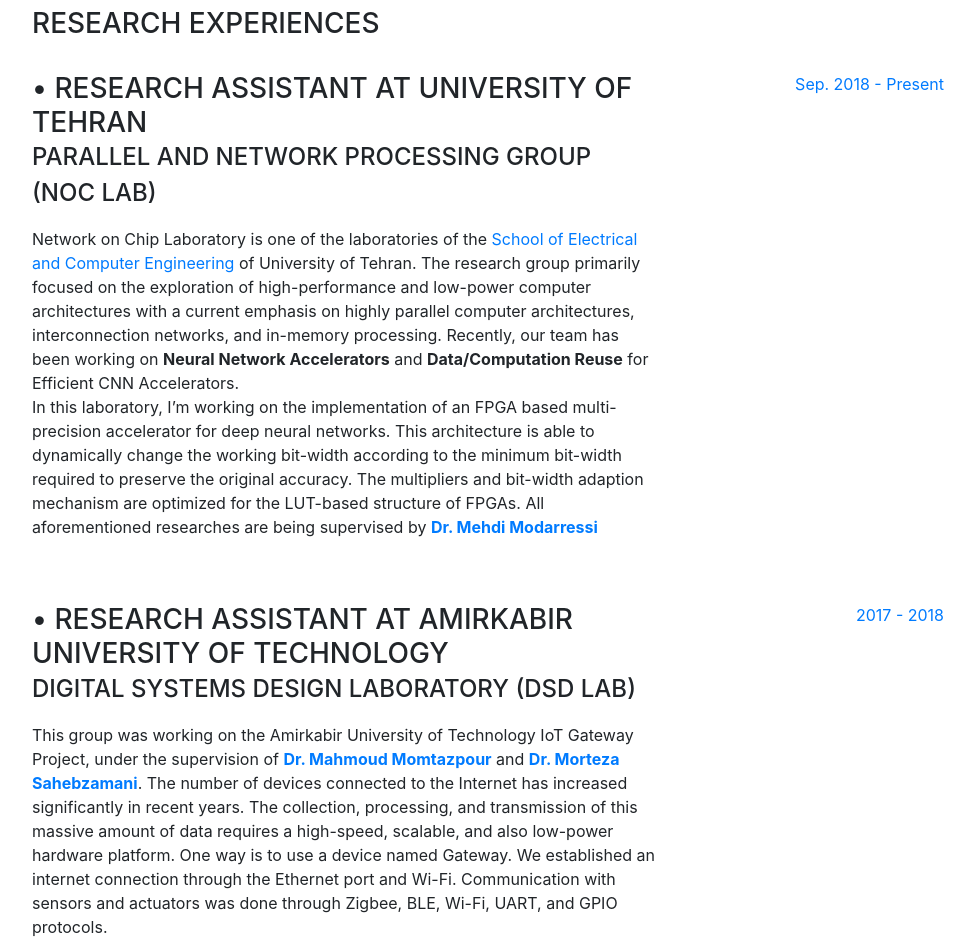
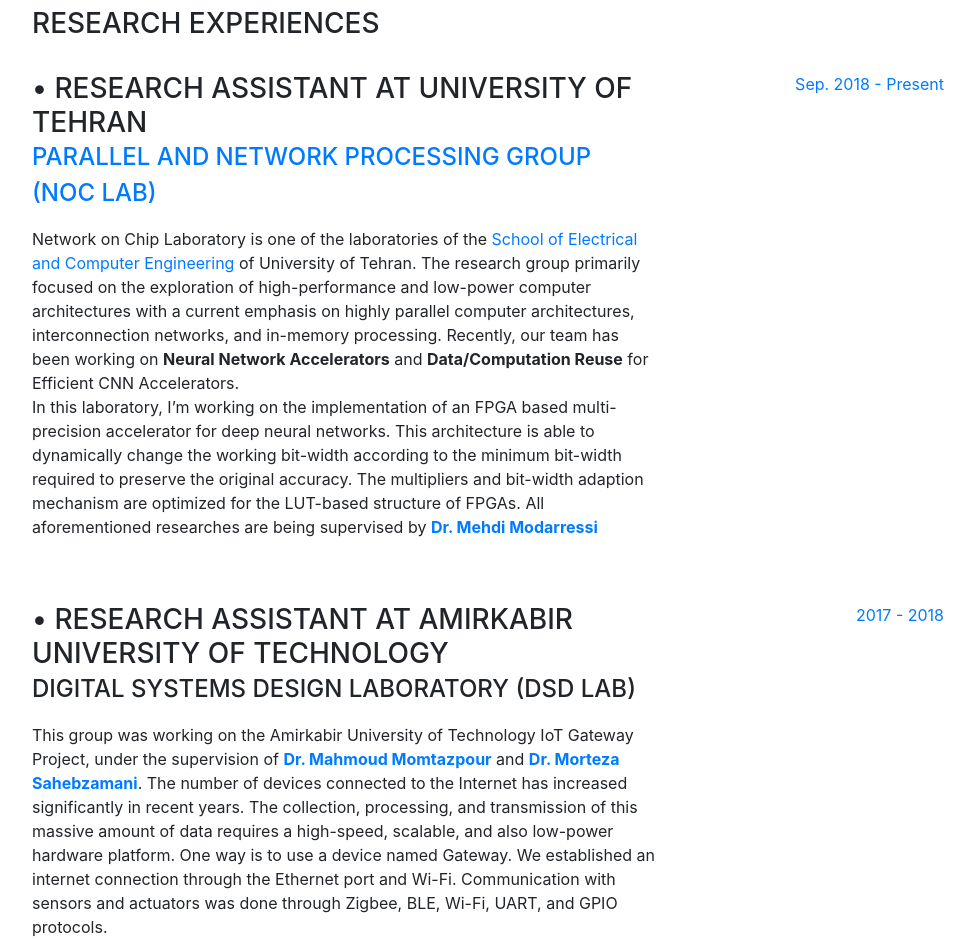
Before and after one commit to negarneda/negarneda.github.io, a website with bundled scripts: page index.html in a window 1280 px wide. Shown: the part 2780-3719 px from the top of the page, without its empty margins (288-1263 px from the left). Built offline with nearby package versions, Linux system fonts and the light colour scheme; a web font is replaced by a local one.

Commit message:
Update index.html

```diff
--- a/index.html
+++ b/index.html
@@ -192,7 +192,7 @@
           <div class="resume-item d-flex flex-column flex-md-row mb-5">
             <div class="resume-content mr-auto">
               <h3 class="mb-0">• Research Assistant at University of Tehran</h3>
-              <div class="subheading mb-3">Parallel and Network Processing Group (NOC Lab)</div>
+              <div class="subheading mb-3"><a href = "https://utnoc.ir/new/index.html">Parallel and Network Processing Group (NOC Lab)</a></div>
               <p>Network on Chip Laboratory is one of the laboratories of the <a href = "https://ece.ut.ac.ir/en">School of Electrical and Computer Engineering</a> of University of Tehran. The research group primarily focused on the exploration of high-performance and low-power computer architectures with a current emphasis on highly parallel computer architectures, interconnection networks, and in-memory processing.
 			   Recently, our team has been working on <b>Neural Network Accelerators</b> and <b>Data/Computation Reuse</b> for Efficient CNN Accelerators. </br> In this laboratory, I’m working on the implementation of an FPGA based multi-precision accelerator for deep neural networks. This architecture is able to dynamically change the working bit-width according to the minimum bit-width required to preserve the original accuracy. The multipliers and bit-width adaption mechanism are optimized for the LUT-based structure of FPGAs. All aforementioned researches are being supervised by <a href = "https://ece.ut.ac.ir/en/~modarressi"><b>Dr. Mehdi Modarressi</b></a></p>
             </div>
```
